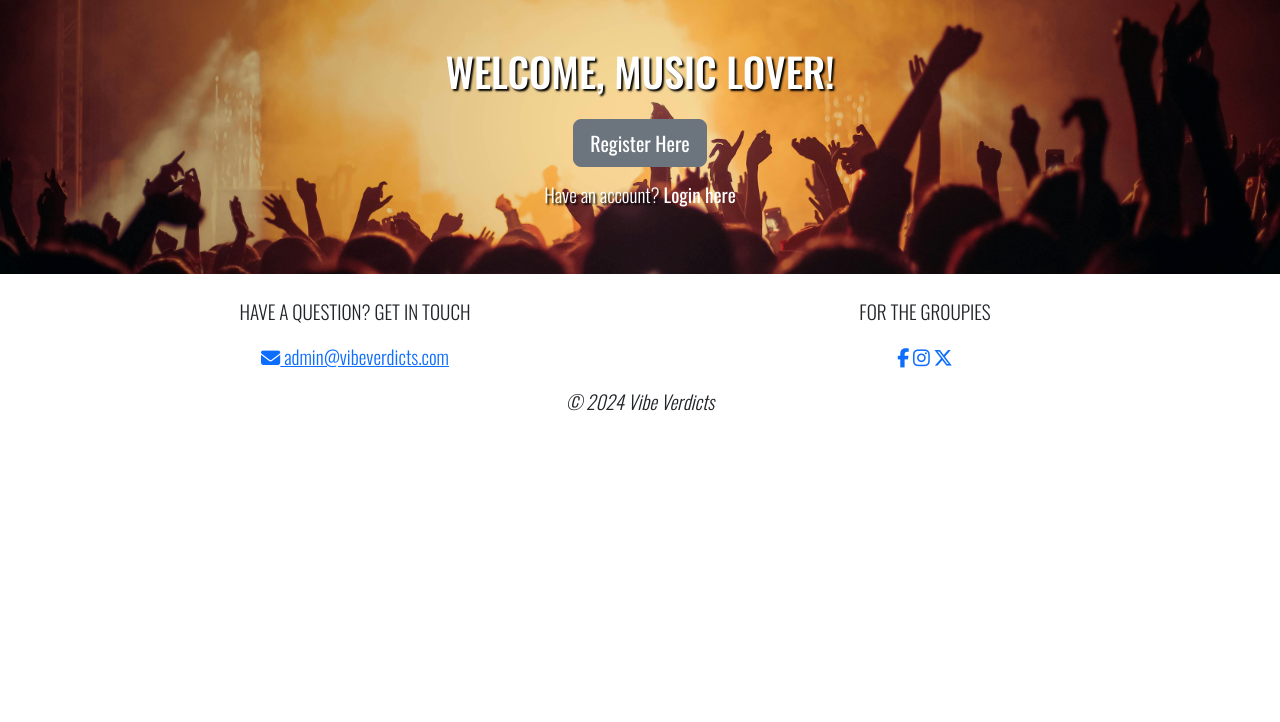
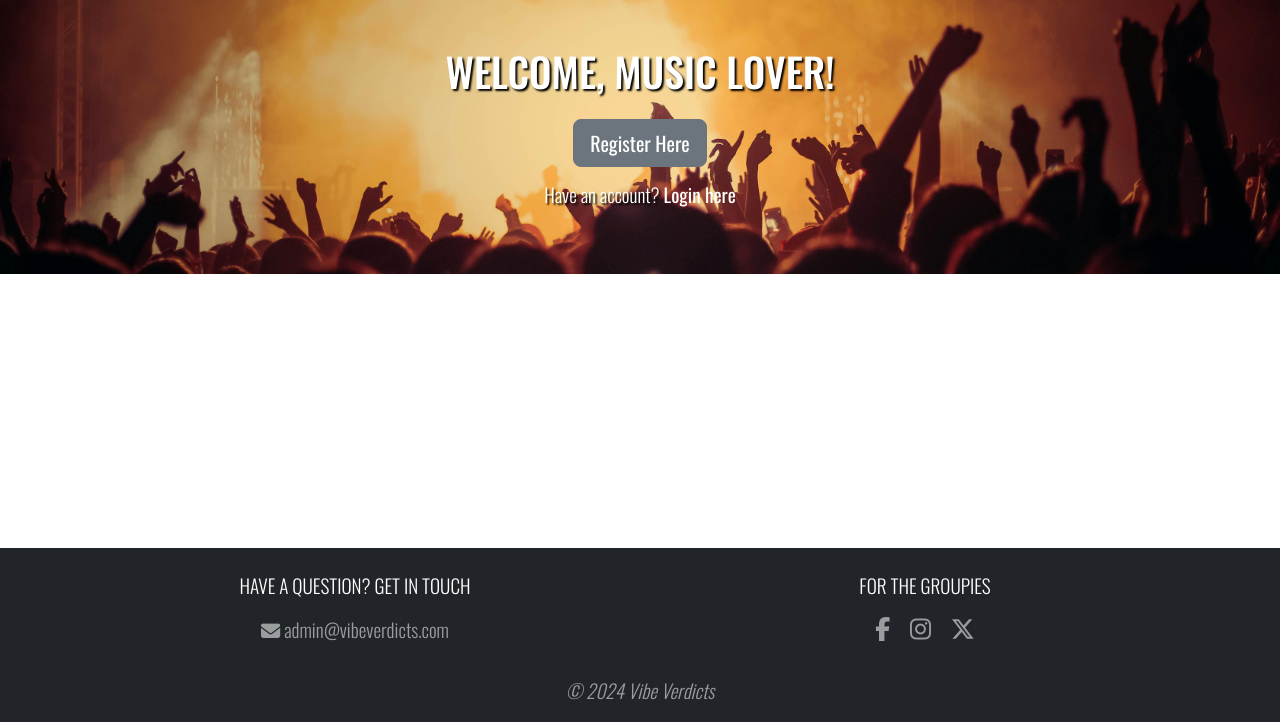
Before and after one commit to lewis-creates/music-review, a Flask app: page / in a window 1280 px wide. Shown: the part 78-800 px from the top of the page. Run offline with Flask 3, Linux system fonts and the light colour scheme; data that the repository does not hold is empty; some libraries are stand-ins or nearby versions.

Commit message:
Added styling for footer

```diff
--- a/static/css/style.css
+++ b/static/css/style.css
@@ -117,3 +117,59 @@ header {
     color: #000;
     box-shadow: 0px 2px 4px 0px rgba(0,0,0,0.2);
 }
+
+/* Remove Bootstrap background and border for card footer */
+
+.card-footer {
+    background-color: #fff;
+    border-top: none;
+    display: flex;
+}
+
+/* Footer styling */
+
+footer {
+    background-color: #212529;
+    color: #9a9d9e;
+    margin-top: auto;
+}
+
+.footer-heading {
+    color: #fff;
+}
+
+.footer-first-row {
+    padding-top: 1.5rem;
+}
+
+.footer-social-icon {
+    font-size: 1.5rem;
+    padding: 0rem 0.5rem;
+}
+
+.footer-social-icon:hover {
+    color: #fff;
+    transition: 0.4s;
+}
+
+footer a {
+    color: inherit !important;
+    text-decoration: none !important;
+}
+
+.white-link:hover {
+    color: #fff;
+    transition: 0.4s;
+}
+
+.copyright {
+    padding-top: 1rem;
+}
+
+/* Remove grey background from Bootstrap modals */
+
+.modal-content {
+    background-color: #fff;
+    --bs-modal-footer-border-color: #dee2e6;
+    --bs-modal-header-border-color: #dee2e6;
+}
```
